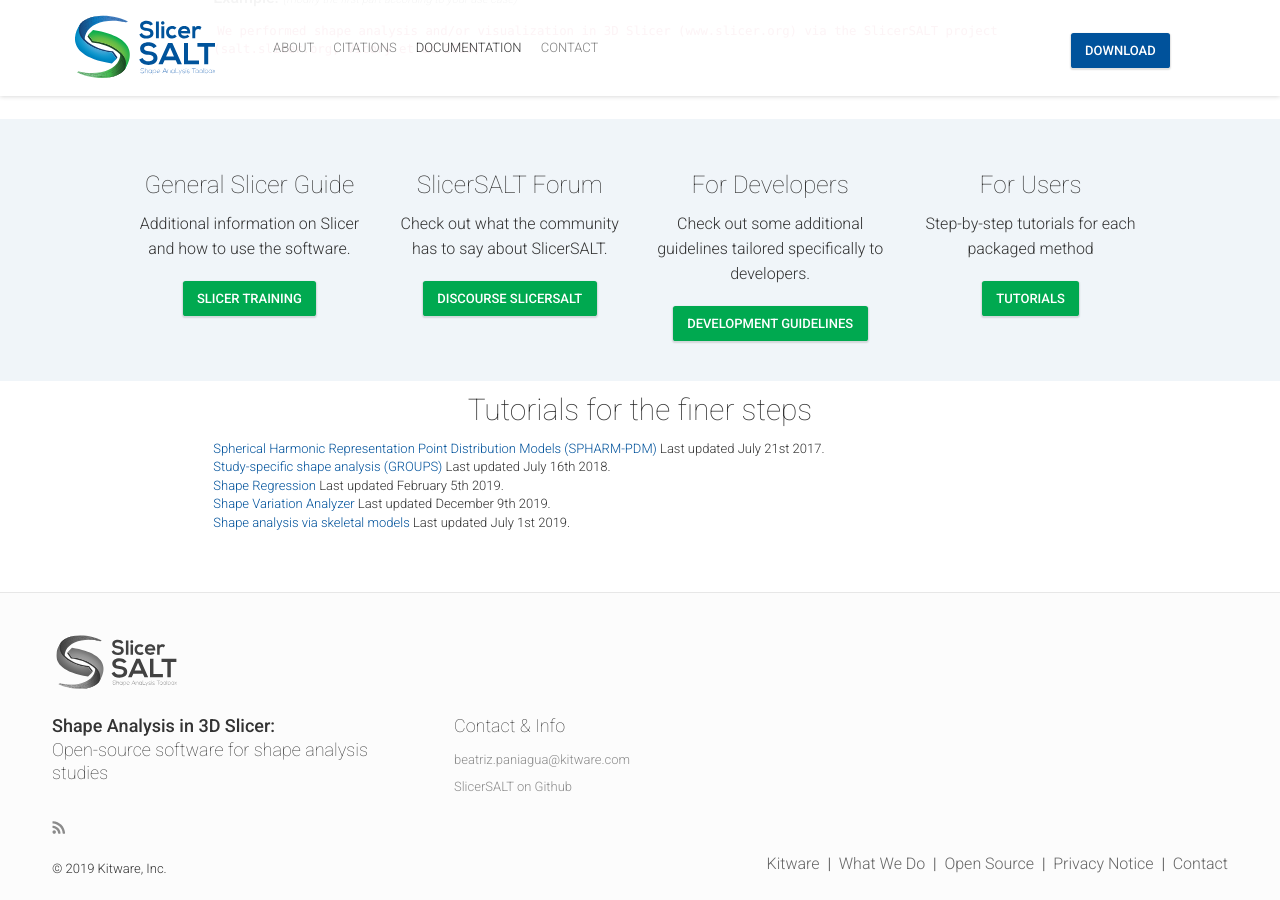
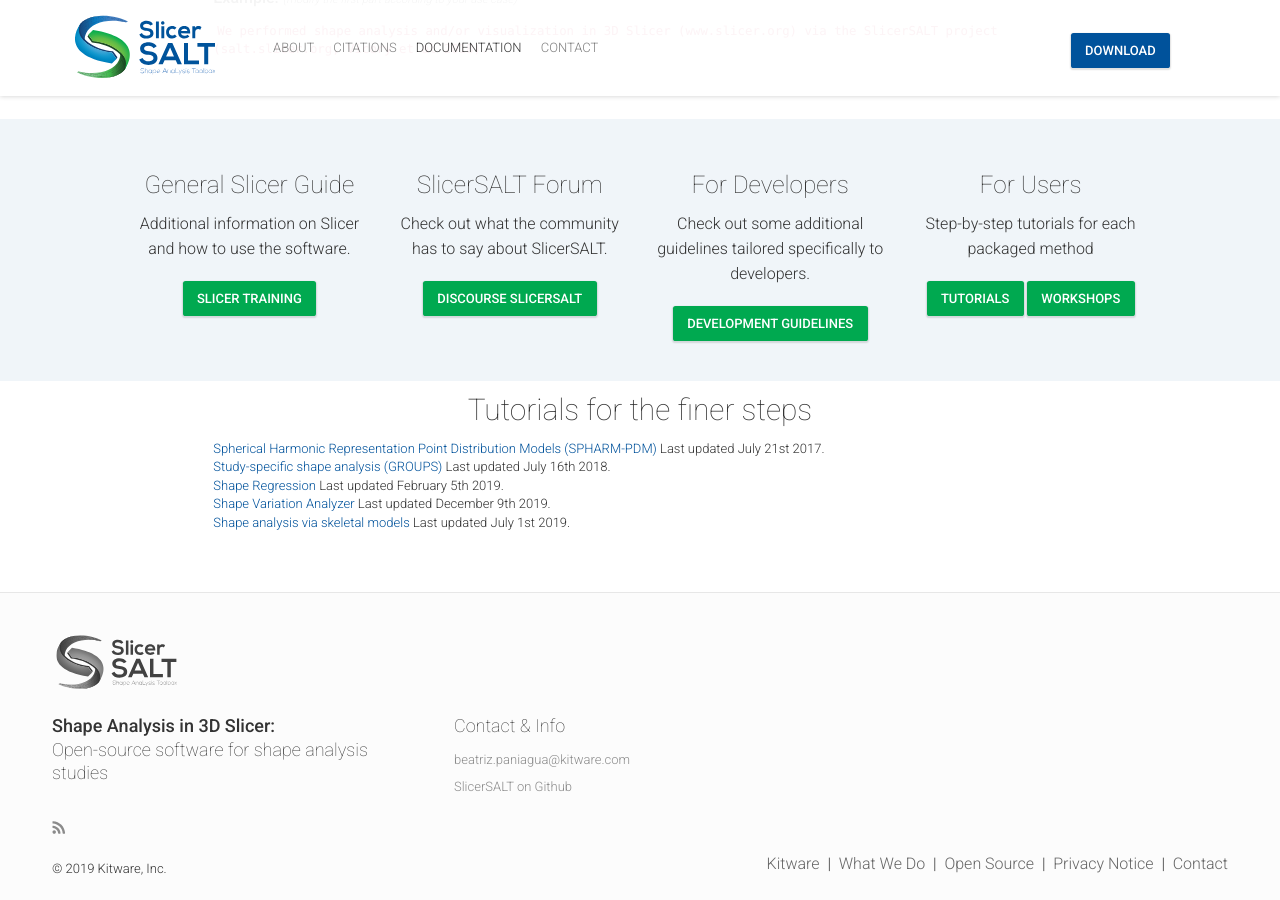
Before and after one commit to slicersalt/slicersalt.github.io, a Jekyll site: the page built from documentation.html, in a window 1280 px wide and 900 px high, scrolled down 724 px. Built offline with Jekyll 4.4.1, drawn with Linux system fonts in a browser that asks for light colours; nearby versions of some CDN libraries; comment, search, counter and statistics services are not loaded.

Commit message:
ENH: Add workshops button

```diff
--- a/_includes/docs-info.html
+++ b/_includes/docs-info.html
@@ -33,6 +33,7 @@
                         <h6>For Users</h6>
                         <p>Step-by-step tutorials for each packaged method</p>
                         <a href="#tutorials" class="btn btn-secondary waves-effect waves-button waves-light waves-float">Tutorials</a>
+                        <a href="https://data.kitware.com/#collection/586fbb7b8d777f05f44a5c7b/folder/5e8c74792660cbefba9a74d3" class="btn btn-secondary waves-effect waves-button waves-light waves-float">Workshops</a>
                     </div>
                 </div>
             </div>
```
